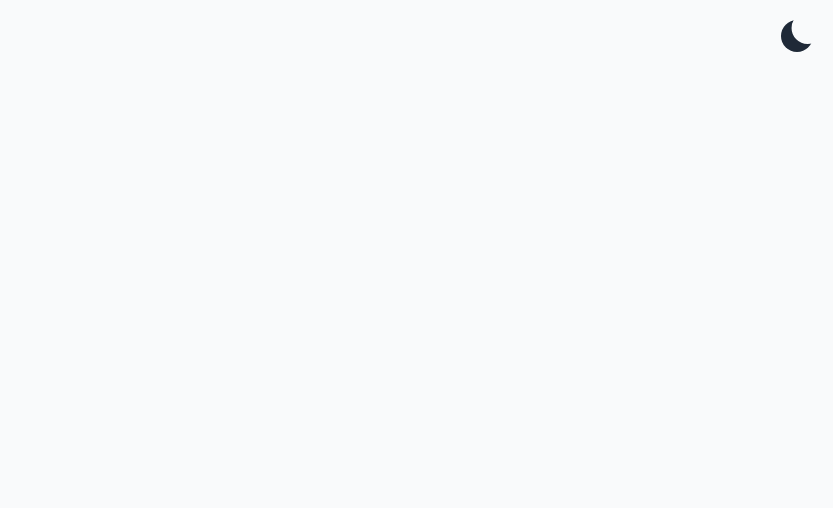
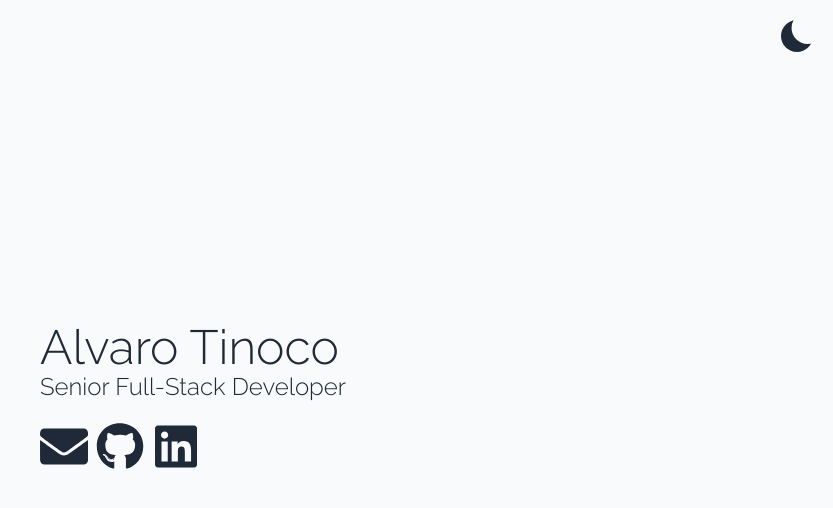
Before and after one commit to MrMarble/mrmarble.dev, a Next.js app: page / in a window 1280 px wide. Shown: the top 508 px of the page, without its empty margins (447-1280 px from the left). Built offline with nearby package versions, Linux system fonts and the light colour scheme.

Commit message:
feat(home): basic landing page

```diff
--- a/pages/index.tsx
+++ b/pages/index.tsx
@@ -1,6 +1,8 @@
 import Head from "next/head";
+import { FaArrowDown, FaEnvelope, FaGithub, FaLinkedin } from "react-icons/fa";
 
 import { DarkToggle } from "../components/DarkToggle/DarkToggle";
+import { Heading } from "../components/Heading/Heading";
 
 export default function Home() {
   return (
@@ -12,6 +14,33 @@ export default function Home() {
       </Head>
 
       <DarkToggle size="2rem" className="absolute right-5 top-5" />
+
+      <section className="container mx-auto h-screen ">
+        <article className="absolute top-1/2 left-1/2 transform -translate-x-1/2 -translate-y-1/2">
+          <Heading>Alvaro Tinoco</Heading>
+          <Heading size={4} className="mb-5">
+            Senior Full-Stack Developer
+          </Heading>
+          <a
+            href="mailto:atinoco@protonmail.com"
+            className="text-5xl inline-block mr-2 mt-5"
+          >
+            <FaEnvelope title="Email" />
+          </a>
+          <a
+            href="https://github.com/mrmarble"
+            className="text-5xl inline-block mr-2"
+          >
+            <FaGithub title="Github" />
+          </a>
+          <a
+            href="https://www.linkedin.com/in/alvaro-tinoco-marmol/"
+            className="text-5xl inline-block mr-2"
+          >
+            <FaLinkedin title="Linkdein" />
+          </a>
+        </article>
+      </section>
     </main>
   );
 }
```
